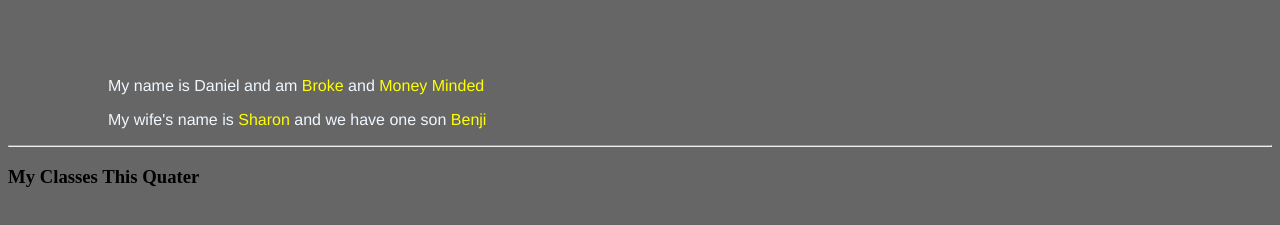
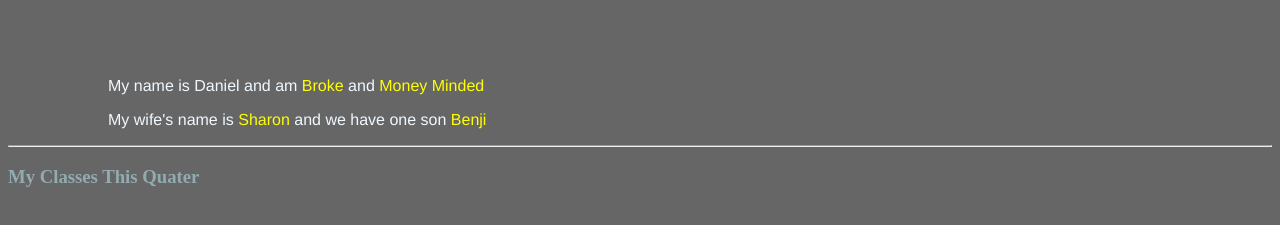
Before and after one commit to lumu-daniel/daniel_inc, a plain HTML site: page about_me.html in a window 1280 px wide. Shown: the part 149-374 px from the top of the page. Drawn offline with Linux system fonts and the light colour scheme.

Commit message:
added h3

```diff
--- a/mystyle.css
+++ b/mystyle.css
@@ -22,3 +22,8 @@ body {
     font-family:'Franklin Gothic Medium', 'Arial Narrow', Arial, sans-serif;
     margin-left: 100px;
   }
+
+  h3 {
+    color: rgb(146, 171, 176);
+    font-weight: bolder;
+  }
```
